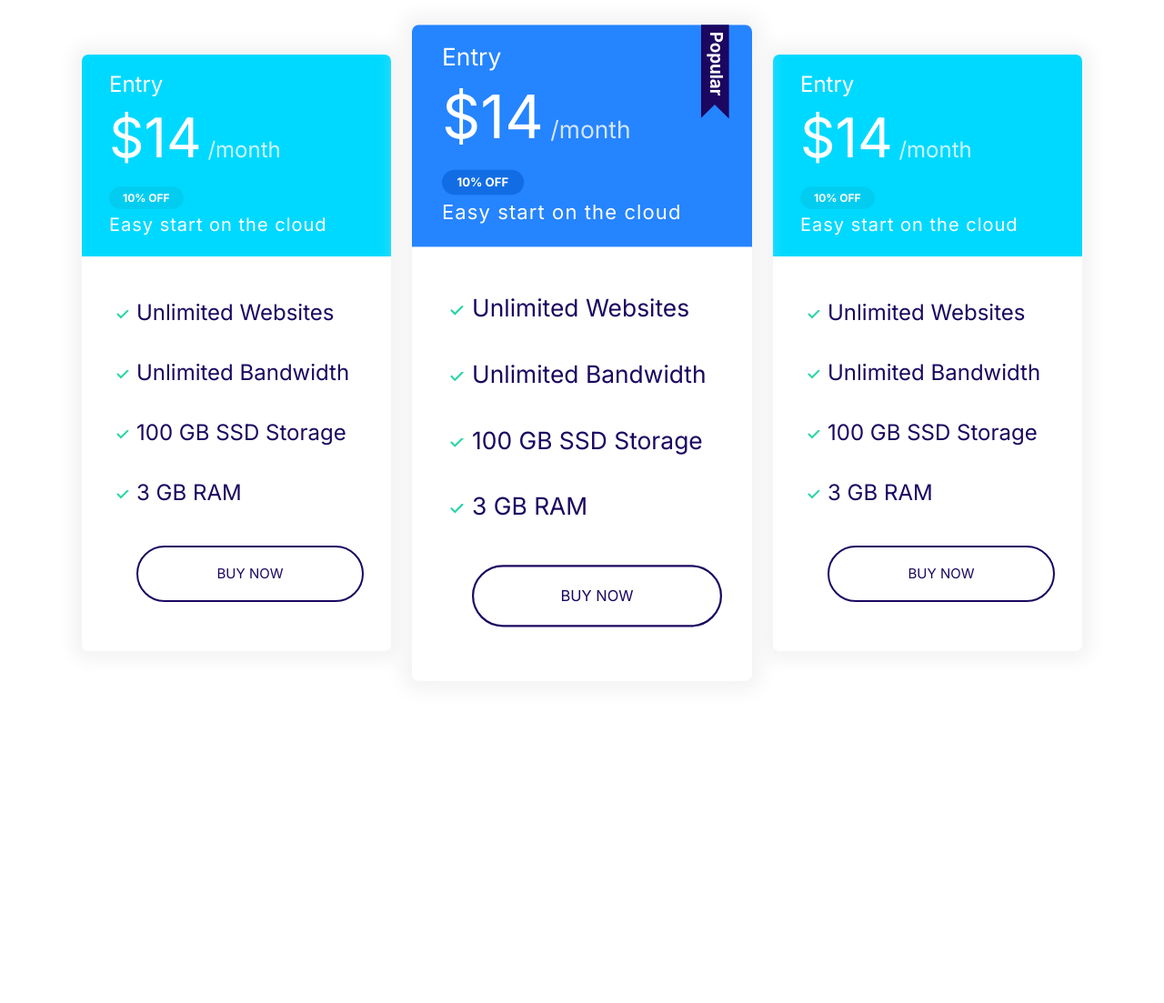
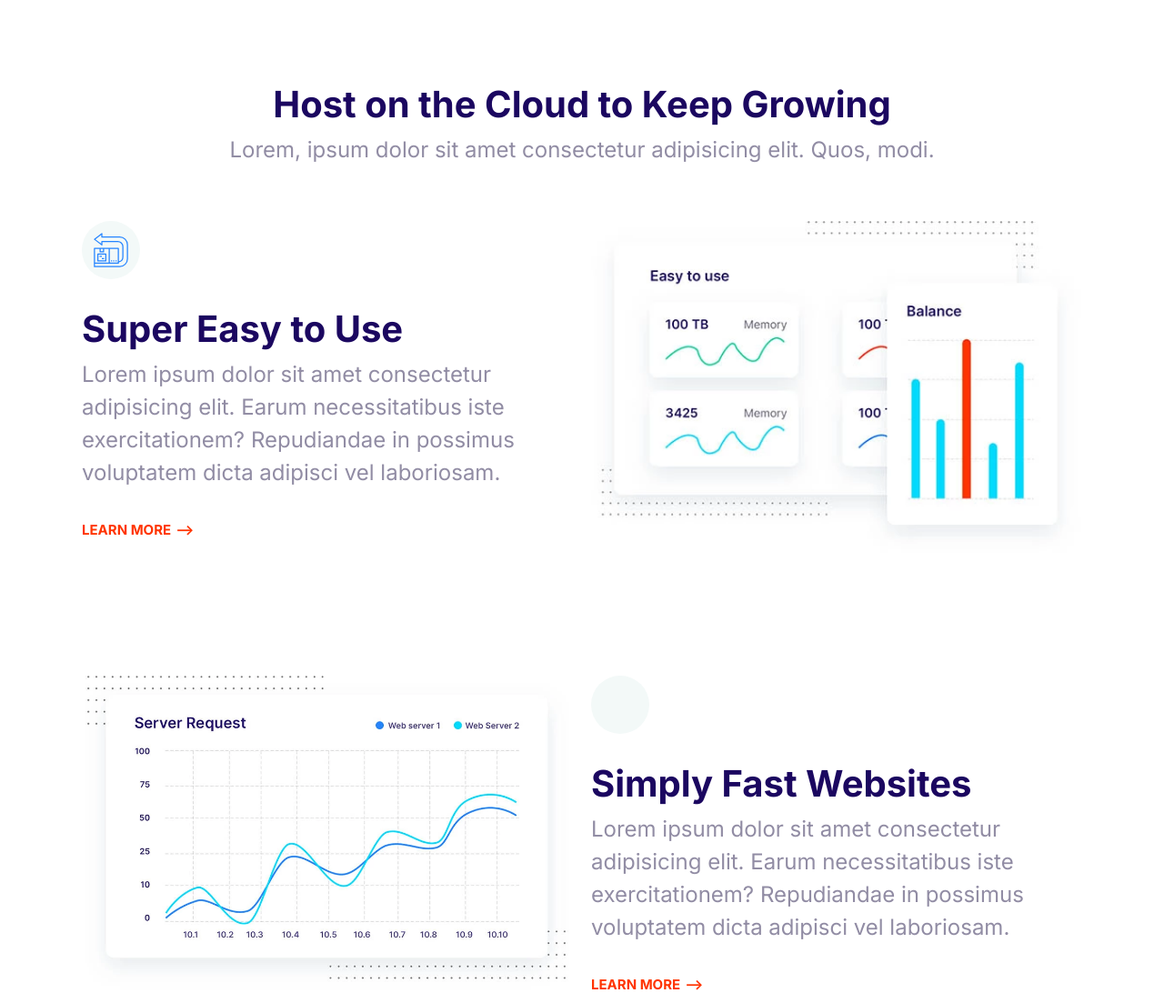
Before and after one commit to boatengdickson/moshifiedd, a plain HTML site: page index.html in a window 1280 px wide. Shown: the top 1103 px of the page at 91% size. Before the commit the page ends 800 px from the top, so only its background shows below. Drawn offline with Linux system fonts and the light colour scheme.

Commit message:
Build feature component

```diff
--- a/css/style.css
+++ b/css/style.css
@@ -754,3 +754,27 @@ p {
     max-width: 500px;
     margin: 0 auto;
 }
+
+/* Features */
+.feature {
+    gap: 4rem 2rem;
+    margin: 12rem 0;
+}
+
+.feature:first-of-type {
+    margin-top: 6rem;
+}
+
+.feature__heading {
+    margin: 1rem 0;
+}
+
+.feature__image {
+    width: 100%;
+}
+
+@media screen and (min-width: 768px) {
+    .feature:nth-of-type(even) .feature__content {
+        order: 2;
+    }
+}
--- a/index.html
+++ b/index.html
@@ -15,80 +15,97 @@
     <link rel="stylesheet" href="css/style.css" />
   </head>
   <body>
-    <section class="block container block-plans">
-      <div class="grid grid--1x3">
-        <div class="plan">
-          <div class="card card--secondary">
-            <header class="card__header">
-              <h3 class="plan__name">Entry</h3>
-              <span class="plan__price">$14</span>
-              <span class="plan__billing-cycle">/month</span>
-              <span class="badge badge--secondary badge--small">10% OFF</span>
-              <span class="plan__description">Easy start on the cloud</span>
-            </header>
-            <div class="card__body">
-              <ul class="list list--tick">
-                <li class="list__item">Unlimited Websites</li>
-                <li class="list__item">Unlimited Bandwidth</li>
-                <li class="list__item">100 GB SSD Storage</li>
-                <li class="list__item">3 GB RAM</li>
-                <button class="button button--outline button--block">
-                  BUY NOW
-                </button>
-              </ul>
-            </div>
-          </div>
+    <section class="block container">
+      <header class="block__header">
+        <h2>Host on the Cloud to Keep Growing</h2>
+        <p>
+          Lorem, ipsum dolor sit amet consectetur adipisicing elit. Quos, modi.
+        </p>
+      </header>
+      <div class="grid grid--1x2 feature">
+        <div class="feature__content">
+          <span class="icon-container">
+            <svg class="icon icon--primary">
+              <use xlink:href="images/sprite.svg#easy"></use>
+            </svg>
+          </span>
+          <h2>Super Easy to Use</h2>
+          <p>
+            Lorem ipsum dolor sit amet consectetur adipisicing elit. Earum
+            necessitatibus iste exercitationem? Repudiandae in possimus
+            voluptatem dicta adipisci vel laboriosam.
+          </p>
+          <a href="#" class="link-arrow">Learn more</a>
         </div>
-        <div>
-          <div class="plan plan--popular">
-            <div class="card card--primary">
-              <header class="card__header">
-                <h3 class="plan__name">Entry</h3>
-                <span class="plan__price">$14</span>
-                <span class="plan__billing-cycle">/month</span>
-                <span class="badge badge--primary badge--small">10% OFF</span>
-                <span class="plan__description">Easy start on the cloud</span>
-              </header>
-              <div class="card__body">
-                <ul class="list list--tick">
-                  <li class="list__item">Unlimited Websites</li>
-                  <li class="list__item">Unlimited Bandwidth</li>
-                  <li class="list__item">100 GB SSD Storage</li>
-                  <li class="list__item">3 GB RAM</li>
-                  <button class="button button--outline button--block">
-                    BUY NOW
-                  </button>
-                </ul>
-              </div>
-            </div>
-          </div>
+        <picture>
+          <source
+            type="image/webp"
+            srcset="images/easy@1x.webp 1x, images/easy@2x.webp 2x"
+          />
+          <source
+            type="image/jpg"
+            srcset="images/easy@1x.jpg 1x, images/easy@2x.jpg 2x"
+          />
+          <img class="feature__image" src="images/easy2.jpg" alt="" />
+        </picture>
+      </div>
+      <div class="grid grid--1x2 feature">
+        <div class="feature__content">
+          <span class="icon-container">
+            <svg class="icon icon--primary">
+              <use xlink:href="images/sprite.svg#fast"></use>
+            </svg>
+          </span>
+          <h2>Simply Fast Websites</h2>
+          <p>
+            Lorem ipsum dolor sit amet consectetur adipisicing elit. Earum
+            necessitatibus iste exercitationem? Repudiandae in possimus
+            voluptatem dicta adipisci vel laboriosam.
+          </p>
+          <a href="#" class="link-arrow">Learn more</a>
         </div>
-        <div>
-          <div class="plan">
-            <div class="card card--secondary">
-              <header class="card__header">
-                <h3 class="plan__name">Entry</h3>
-                <span class="plan__price">$14</span>
-                <span class="plan__billing-cycle">/month</span>
-                <span class="badge badge--secondary badge--small">10% OFF</span>
-                <span class="plan__description">Easy start on the cloud</span>
-              </header>
-              <div class="card__body">
-                <ul class="list list--tick">
-                  <li class="list__item">Unlimited Websites</li>
-                  <li class="list__item">Unlimited Bandwidth</li>
-                  <li class="list__item">100 GB SSD Storage</li>
-                  <li class="list__item">3 GB RAM</li>
-                  <button class="button button--outline button--block">
-                    BUY NOW
-                  </button>
-                </ul>
-              </div>
-            </div>
-          </div>
+        <picture>
+          <source
+            type="image/webp"
+            srcset="images/fast@1x.webp 1x, images/fast@2x.webp 2x"
+          />
+          <source
+            type="image/jpg"
+            srcset="images/fast@1x.jpg 1x, images/fast@2x.jpg 2x"
+          />
+          <img class="feature__image" src="images/fast@2x.webp" alt="" />
+        </picture>
+      </div>
+
+      <div class="grid grid--1x2 feature">
+        <div class="feature__content">
+          <span class="icon-container">
+            <svg class="icon icon--primary">
+              <use xlink:href="images/sprite.svg#wordpress"></use>
+            </svg>
+          </span>
+          <h2>Wordpress Made Easy</h2>
+          <p>
+            Lorem ipsum dolor sit amet consectetur adipisicing elit. Earum
+            necessitatibus iste exercitationem? Repudiandae in possimus
+            voluptatem dicta adipisci vel laboriosam.
+          </p>
+          <a href="#" class="link-arrow">Learn more</a>
         </div>
+        <picture>
+          <source
+            type="image/webp"
+            srcset="images/wordpress@1x.webp 1x, images/wordpress@2x.webp 2x"
+          />
+          <source
+            type="image/jpg"
+            srcset="images/wordpress@1x.jpg 1x, images/wordpress@2x.jpg 2x"
+          />
+          <img class="feature__image" src="images/wordpress@2x.webp" alt="" />
+        </picture>
       </div>
     </section>
+
     <script src="js/main.js"></script>
   </body>
 </html>
```
Also changed, not shown: components/feature.html (added), images/easy1.jpg (added), images/easy2.jpg (added), images/easy@1x.webp (added), images/easy@2x.webp (added), images/fast@1x.webp (added), images/fast@2x.webp (added), images/wordpress@1x.webp (added), images/wordpress@2x.webp (added).
